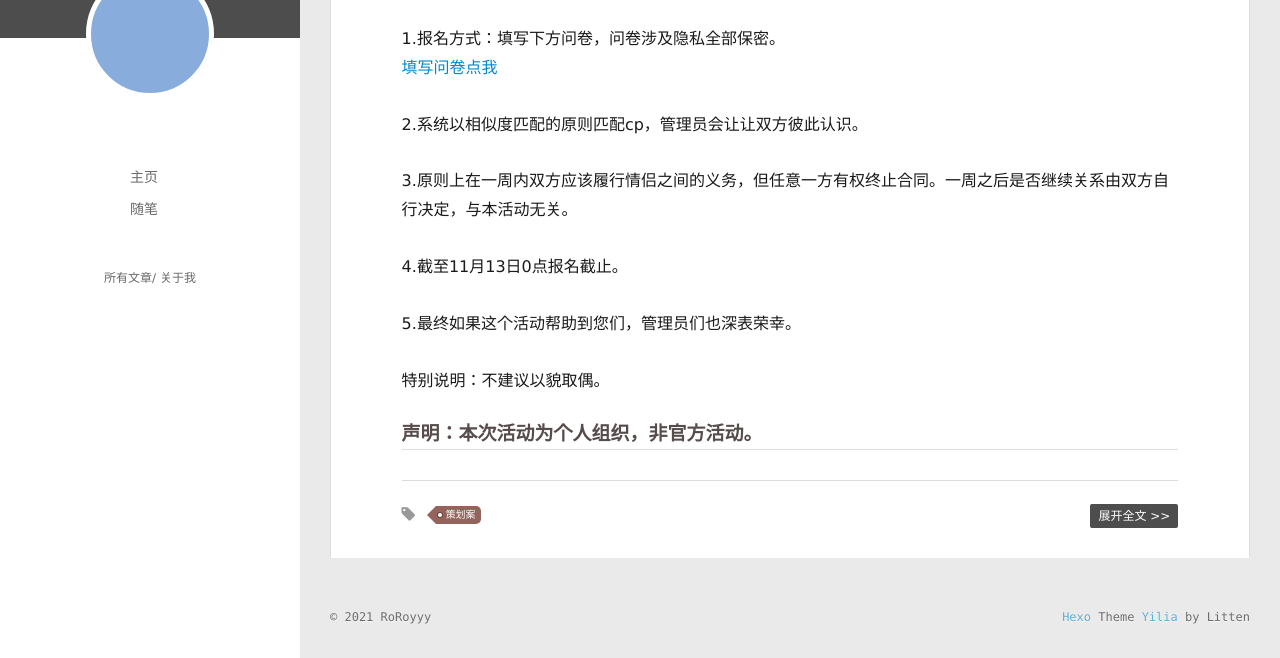
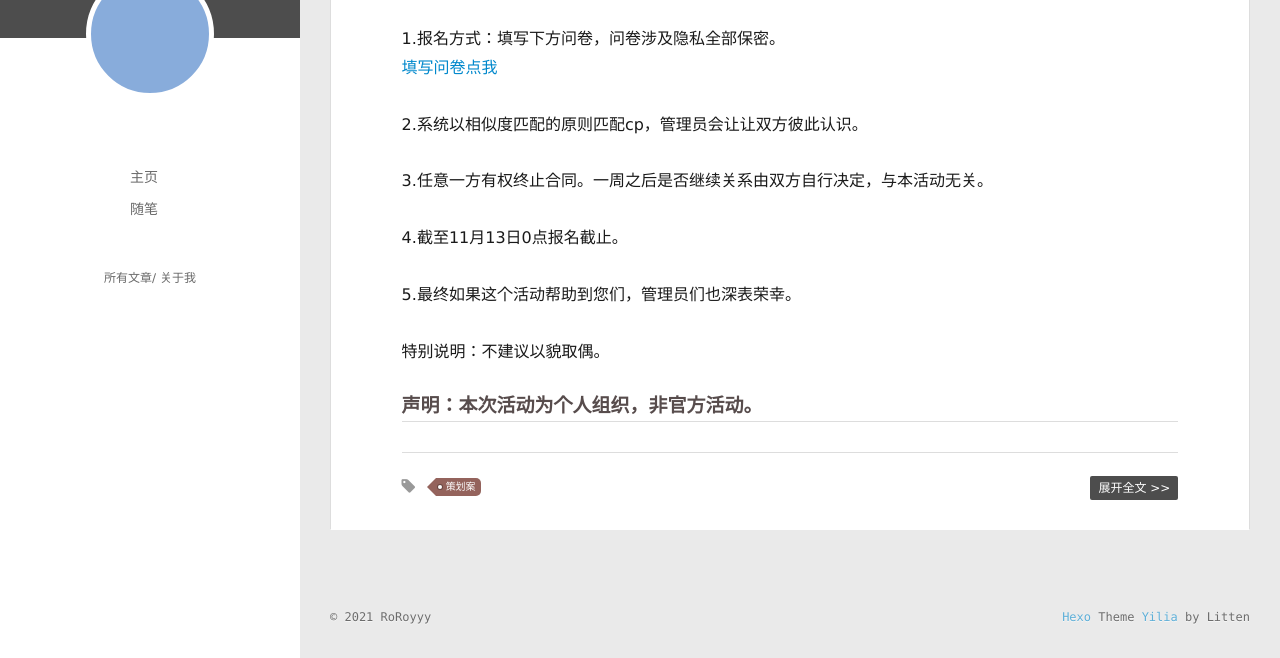
Before and after one commit to z924080894/z924080894.github.io, a plain HTML site: page index.html in a window 1280 px wide. Shown: the part 142-800 px from the top of the page. Drawn offline with Linux system fonts and the light colour scheme.

Commit message:
Site updated: 2021-11-11 19:44:07

```diff
--- a/index.html
+++ b/index.html
@@ -154,7 +154,7 @@
 
         <h5 id="活动形式"><a href="#活动形式" class="headerlink" title="活动形式"></a>活动形式</h5><p>1.报名方式：填写下方问卷，问卷涉及隐私全部保密。<br><a target="_blank" rel="noopener" href="https://www.wjx.top/vj/PYQJvjq.aspx">填写问卷点我</a></p>
 <p>2.系统以相似度匹配的原则匹配cp，管理员会让让双方彼此认识。</p>
-<p>3.原则上在一周内双方应该履行情侣之间的义务，但任意一方有权终止合同。一周之后是否继续关系由双方自行决定，与本活动无关。</p>
+<p>3.任意一方有权终止合同。一周之后是否继续关系由双方自行决定，与本活动无关。</p>
 <p>4.截至11月13日0点报名截止。</p>
 <p>5.最终如果这个活动帮助到您们，管理员们也深表荣幸。</p>
 <p>特别说明：不建议以貌取偶。</p>
```
Also changed, not shown: 2021/11/11/问卷/index.html (+4 -4 lines).
